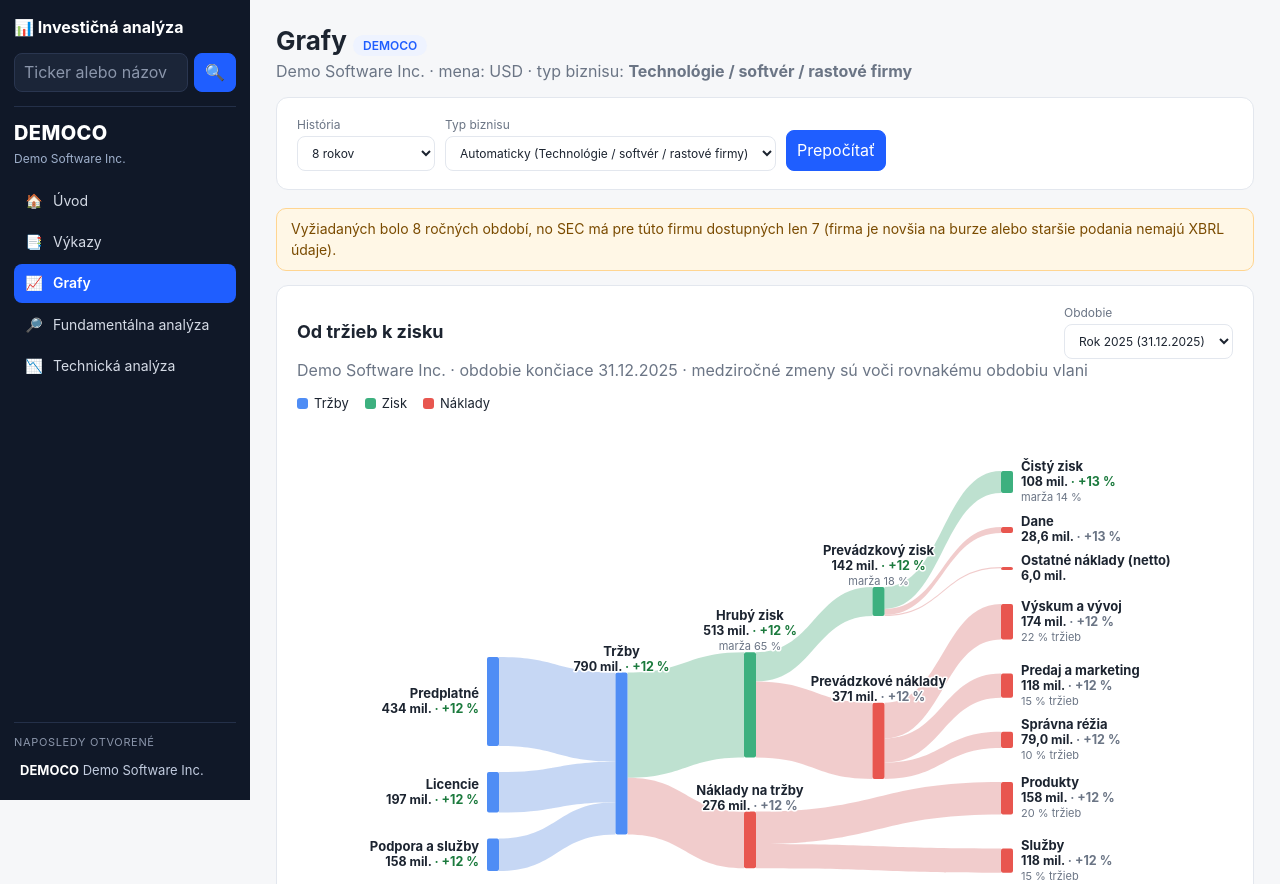
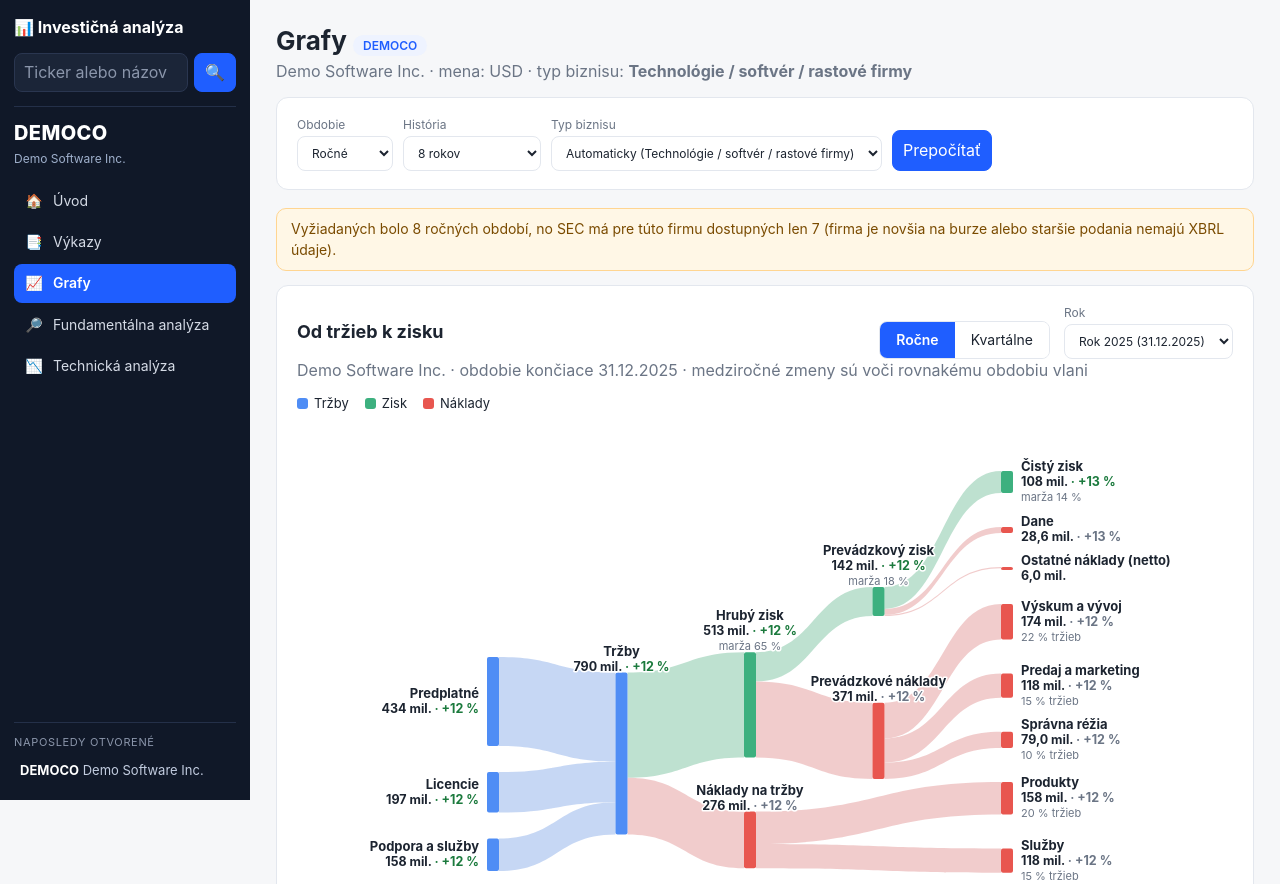
Before and after one commit to martik-wq/investapp, a Flask app: page /company/DEMOCO/charts in a window 1280 px wide. Shown: the top 884 px of the page. Run offline with Flask 3, Linux system fonts and the light colour scheme.

Commit message:
Grafy: viditeľný prepínač Ročne/Kvartálne pri diagrame a v paneli nastavení
Co-Authored-By: Claude Sonnet 5.5 <noreply@anthropic.com>
Claude-Session: https://claude.ai/code/session_0115kAKioW5i2RtVMRadF9BF

```diff
--- a/app.py
+++ b/app.py
@@ -245,7 +245,12 @@ def build_context(ticker, section):
         if fl:
             fl["has_streams"] = any(n["id"].startswith("stream") or n["id"] == "int_income"
                                     for n in fl["nodes"])
-        ctx.update(flow=fl, flow_opts=opts, flow_end=flow_end.isoformat())
+        base = {k: v for k, v in ctx["qs"].items() if k != "mode"}
+        ctx.update(flow=fl, flow_opts=opts, flow_end=flow_end.isoformat(),
+                   mode_links={
+                       "annual": url_for("section_view", ticker=match[0], section="charts", **base),
+                       "quarterly": url_for("section_view", ticker=match[0], section="charts",
+                                            **dict(base, mode="quarterly"))})
     return ctx
 
 
--- a/static/style.css
+++ b/static/style.css
@@ -131,3 +131,8 @@ body.loading::after{content:"Načítavam údaje… (podrobné výkazy sa pri prv
 .sankey .tip{min-width:210px;max-width:340px}
 .sankey .tip .th2{margin-top:6px;font-weight:700;color:#3b4656}
 .sankey .tip .li{padding-left:8px;color:#1c2430}
+
+.flowctl{display:flex;gap:14px;align-items:flex-end;flex-wrap:wrap}
+.modeSw{display:inline-flex;border:1px solid var(--line);border-radius:8px;overflow:hidden}
+.modeSw a{padding:8px 16px;text-decoration:none;color:var(--ink);background:#fff;font-size:14px}
+.modeSw a.on{background:var(--acc);color:#fff;font-weight:600}
--- a/templates/charts.html
+++ b/templates/charts.html
@@ -7,17 +7,23 @@
   <div class="sub">{{ comp.name }} · mena: {{ built.currency }} · typ biznisu: <strong>{{ result.type_label }}</strong></div>
 </div>
 <div class="card">
-  {% with show = ['years','type'] %}{% include "_toolbar.html" %}{% endwith %}
+  {% with show = ['mode','years','type'] %}{% include "_toolbar.html" %}{% endwith %}
 </div>
 {{ warnings(built, n_req, mode, quote) }}
 {% if flow %}
 <div class="card" id="flowcard">
   <div class="flowhead">
     <h2>Od tržieb k zisku</h2>
-    <label>Obdobie
+    <div class="flowctl">
+    <div class="modeSw" role="group" aria-label="Ročne alebo kvartálne">
+      <a href="{{ mode_links.annual }}" class="{{ 'on' if mode == 'annual' }}" onclick="document.body.classList.add('loading')">Ročne</a>
+      <a href="{{ mode_links.quarterly }}" class="{{ 'on' if mode == 'quarterly' }}" onclick="document.body.classList.add('loading')">Kvartálne</a>
+    </div>
+    <label>{{ 'Rok' if mode == 'annual' else 'Kvartál' }}
       <select id="flow-period">
         {% for iso, lab in flow_opts %}<option value="{{ iso }}" {{ 'selected' if iso == flow_end }}>{{ lab }}</option>{% endfor %}
       </select></label>
+    </div>
   </div>
   <div class="sub">{{ comp.name }} · obdobie končiace {{ flow.end }} · medziročné zmeny sú voči rovnakému obdobiu vlani</div>
   <div class="legend"><span><i style="background:#4f8df5"></i>Tržby</span><span><i style="background:#3db07f"></i>Zisk</span><span><i style="background:#e8564f"></i>Náklady</span></div>
```
Also changed, not shown: tests/test_pipeline.py (+2 -0 lines).
